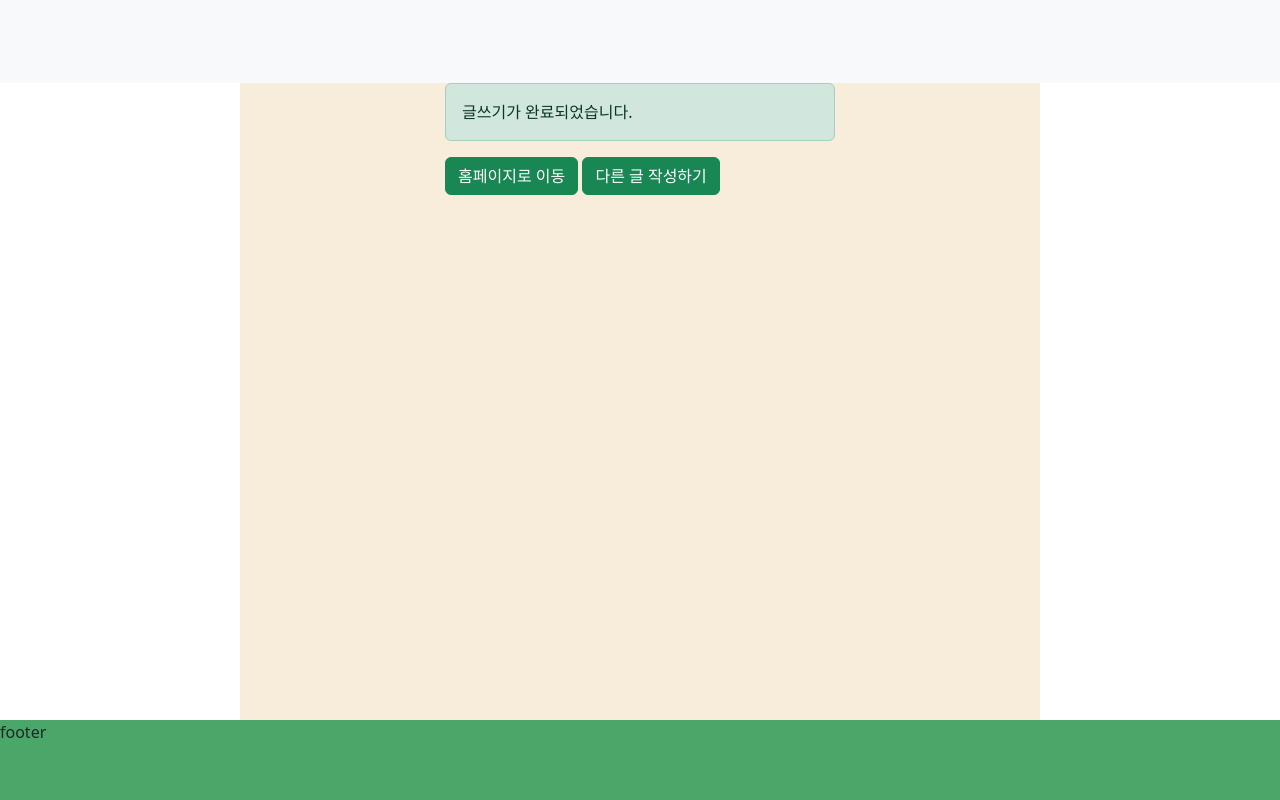
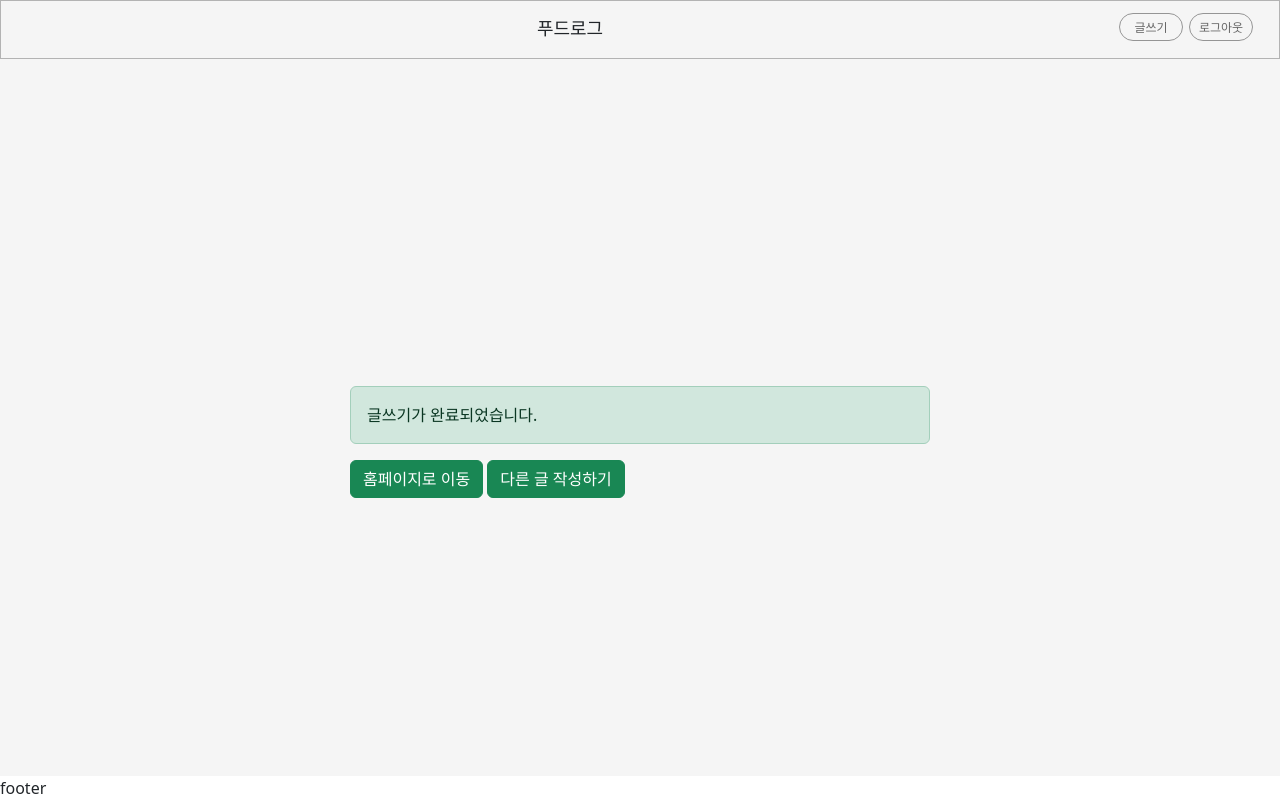
Before and after one commit to miiiingi/web_mini_project, a Flask app: template templates/completePost.html in a window 1280 px wide. Run offline with Flask 3, Linux system fonts and the light colour scheme; the template is opened without the code that fills it: values that come from a table or form of the project are taken from there, others are empty; data comes from the database, SQL or seed files in the repository; some libraries are stand-ins or nearby versions.

Commit message:
fix: change header style to be consistent on completePost

```diff
--- a/templates/completePost.html
+++ b/templates/completePost.html
@@ -1,11 +1,13 @@
 <!DOCTYPE html>
 <html lang="en">
-
   <head>
-  <meta charset="UTF-8">
-  <meta name="viewport" content="width=device-width, initial-scale=1.0">
+    <meta charset="UTF-8" />
+    <meta name="viewport" content="width=device-width, initial-scale=1.0" />
     <title>맛집소개</title>
-  <link href="https://cdn.jsdelivr.net/npm/bootstrap@5.3.0/dist/css/bootstrap.min.css" rel="stylesheet">
+    <link
+      href="https://cdn.jsdelivr.net/npm/bootstrap@5.3.0/dist/css/bootstrap.min.css"
+      rel="stylesheet"
+    />
   </head>
   <style>
     * {
@@ -17,39 +19,73 @@
     html,
     body {
       height: 100%;
-  }
-
-  body {
+      margin: 0;
+      padding: 0;
       display: flex;
       flex-direction: column;
     }
 
     header {
-    height: 100px;
-    background-color: #4ba66a;
+      padding: 0 20px;
+      background-color: #f5f5f5;
+      position: fixed;
+      width: 100%;
+      border: 1px solid #b3b3b3;
+      display: flex;
+      align-items: center;
+      justify-content: space-between;
+
+      p {
+        font-size: 18px;
+        margin-top: 14px;
+      }
+    }
+
+    .bi-house-door {
+      font-size: 30px;
+      color: #4ba66a;
+    }
+
+    .header_user_container {
+      display: flex;
+      align-items: center;
+      gap: 6px;
+    }
+
+    .bi-person-circle {
+      font-size: 28px;
+      margin-bottom: 4px;
+    }
+
+    .header_user_button {
+      border: 1px solid #959595;
+      border-radius: 16px;
+      color: #666;
+      font-size: 12px;
+      height: 28px;
+      line-height: 28px;
+      margin-top: -5px;
+      text-align: center;
+      text-decoration: none;
+      width: 64px;
     }
 
     main {
-    background: #fff;
-    height: 100%;
+      flex-grow: 1;
       display: flex;
+      align-items: center;
       justify-content: center;
-    align-items: center;
-  }
-
-  footer {
-    height: 100px;
-    background-color: #4ba66a;
-    margin-top: auto;
+      padding: 80px 10px 20px;
+      background: #f5f5f5;
     }
 
     .container {
-    background: #f7edda;
-    width: 80%;
-    max-width: 800px;
-    height: 100%;
+      margin: 40px auto;
+      background: #f5f5f5;
+      max-width: 930px;
       display: flex;
-    flex-direction: column;
+      flex-wrap: wrap;
+      gap: 20px;
     }
 
     article {
@@ -75,17 +111,37 @@
     }
   </style>
 
+  <body>
+    <header>
+      <a href="/">
+        <i class="bi bi-house-door"></i>
+      </a>
+      <p>푸드로그</p>
+      <div class="header_user_container">
+        {% if user.is_authenticated %}
+        <a
+          class="header_user_button"
+          href="{{ url_for('newPost', userId = user.userId) }}"
+          >글쓰기</a
+        >
+        <a class="header_user_button" href="{{ url_for('logout') }}"
+          >로그아웃</a
+        >
+        <i class="bi bi-person-circle"></i>
+        {% else %}
+        <a class="header_user_button" href="{{ url_for('login') }}">로그인</a>
+        <a class="header_user_button" href="{{ url_for('signup') }}"
+          >회원가입</a
+        >
 
-
-<body>
-  <!-- Bootstrap Navbar 추가 -->
-  <header class="navbar navbar-expand-lg navbar-light bg-light">
+        {% endif %}
+      </div>
     </header>
     <main>
       <div class="container">
-      <div class="container custom-container">
-        <div class="row justify-content-center">
-          <div class="col-md-8">
+        <div class="container-fluid mt-5">
+          <div class="row">
+            <div class="col-md-8 offset-md-2">
               <!-- 수정된 부분: "글쓰기가 완료되었습니다." 메시지 출력 -->
               <div class="alert alert-success" role="alert">
                 글쓰기가 완료되었습니다.
@@ -93,15 +149,25 @@
               <!-- 글 작성 폼 삭제 -->
 
               <!-- 취소 버튼 클릭 시 홈페이지로 이동하는 함수 추가 -->
-            <button type="button" class="btn btn-success" onclick="returnToHome()">홈페이지로 이동</button>
-            <button type="button" class="btn btn-success" onclick="returnToNewPost()">다른 글 작성하기</button>
+              <button
+                type="button"
+                class="btn btn-success"
+                onclick="returnToHome()"
+              >
+                홈페이지로 이동
+              </button>
+              <button
+                type="button"
+                class="btn btn-success"
+                onclick="returnToNewPost()"
+              >
+                다른 글 작성하기
+              </button>
             </div>
           </div>
         </div>
       </div>
     </main>
-
-
 
     <footer>footer</footer>
 
@@ -118,7 +184,5 @@
         window.location.href = "{{ url_for('newPost', userId = userId) }}";
       }
     </script>
-
   </body>
-
 </html>
--- a/templates/userPost.html
+++ b/templates/userPost.html
@@ -210,7 +210,7 @@
         <div class="row">
           <div class="col-md-8 offset-md-2">
             <div class="card">
-              <div class="card-body">
+              <div class="card-body" style="min-width: 300px">
                 <h5 class="card-title">{{post.title}}</h5>
                 <p class="card-text">{{post.content}}</p>
                 <p class="card-text">{{post.address}}</p>
```
Lines whose indentation alone changed are shown as unchanged.
